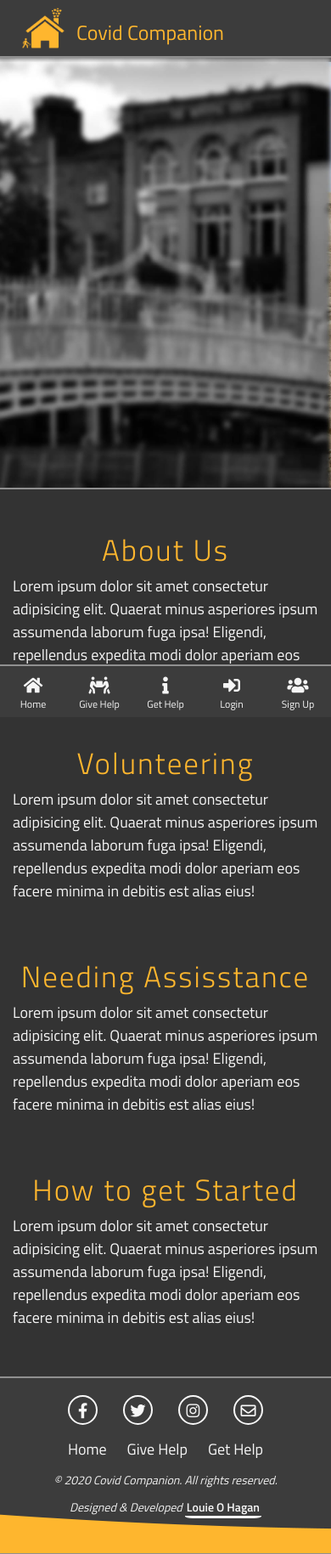
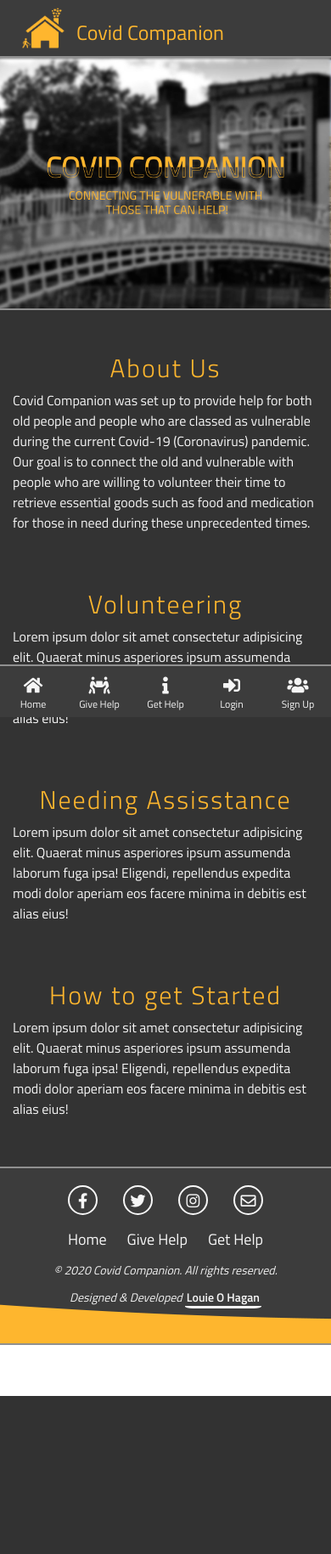
Before and after one commit to LouieOHagan/Covid-Companion-Website, a Flask app: page / in a window 390 px wide. Shown: the top 1829 px of the page at 85% size. After the commit the page ends 1643 px from the top, so only its background shows below. Run offline with Flask 2, Linux system fonts and the light colour scheme; some libraries are stand-ins or nearby versions.

Commit message:
Style: finished styling for home page inc: added new image to images folder which is in the hero image and is fully responsive. Also removed unused class from 403, 404, 500 & not-your-post error pages to clean up code

```diff
--- a/static/css/style.css
+++ b/static/css/style.css
@@ -301,19 +301,21 @@ body {
     background-size: cover;
 }
 
+.home-hero-image {
+    line-height: 60vh;
+    text-align: center;
+}
+
+.home-hero-image img{
+    height: 15rem;
+}
+
 .section-header{
     text-align: center;
     font-size: 35px;
     letter-spacing: 2px;
     color: #feb62e;
     font-weight: 300;
-}
-
-.icon-blue {
-    font-size: 75px;
-    color: #00a8ec;
-    padding-bottom: 15px;
-    padding-top: 0.625rem;
 }
 
 .home-section  {
@@ -706,6 +708,11 @@ body {
 
 /* Active for screen sizes under 992px */
 @media (max-width: 992px) {
+    /* --- Home Page */
+    .home-hero-image img{
+        height: 12rem;
+    }
+
     /* --- Dashboard */
     .dash-card-li {
         margin: 0 15px;
@@ -728,6 +735,18 @@ body {
 
 /* Active for screen sizes under 768px */
 @media (max-width: 768px) {
+    /* --- Home Page */
+    .home-image {
+        height: 50vh;
+    }
+
+    .home-hero-image {
+        line-height: 50vh;
+    }
+
+    .home-hero-image img{
+        height: 9rem;
+    }
 
     /* --- Dashboard */
     .general-card {
@@ -783,6 +802,26 @@ body {
 
 /* Active for screen sizes under 576px */
 @media (max-width:576px) {
+    /* --- Home Page */
+    .home-image {
+        height: 35vh;
+    }
+
+    .home-hero-image {
+        line-height: 35vh;
+    }
+
+    .home-hero-image img{
+        height: 5rem;
+    }
+
+    .section-header {
+        font-size: 30px;
+    }
+
+    .home-section p {
+        font-size: 16px;
+    }
 
     /* --- Flash Messages */
     .flash-message {
@@ -925,6 +964,22 @@ body {
 
 /* Active for screen sizes under 350px */
 @media (max-width: 350px) {
+    /* --- Home Page */
+    .section-header {
+        font-size: 25px;
+    }
+
+    .home-image {
+        height: 25vh;
+    }
+
+    .home-hero-image {
+        line-height: 25vh;
+    }
+
+    .home-hero-image img{
+        height: 4rem;
+    }
 
     /* --- Flash Messages */
     .flash-message {
@@ -1053,6 +1108,26 @@ body {
 
 /* Active for screen sizes under 292px */
 @media (max-width:292px) {
+    /* --- Home Page */
+    .home-image {
+        height: 25vh;
+    }
+
+    .home-hero-image {
+        line-height: 25vh;
+    }
+
+    .home-hero-image img{
+        height: 3rem;
+    }
+
+    .home-section p {
+        font-size: 15px;
+    }
+
+    .home-section {
+        margin: 20px auto 10px;
+    }
 
     /* --- Flash Messages */
     .flash-message {
--- a/templates/403.html
+++ b/templates/403.html
@@ -8,7 +8,7 @@
 
         <!-- Landing Page Image -->
         <div class="row">
-            <div class="col-12 hero-image hero-text">
+            <div class="col-12 hero-text">
                 <img src="{{ url_for('static', filename='images/403.png') }}" alt="403 Image" />
             </div>
         </div>
--- a/templates/404.html
+++ b/templates/404.html
@@ -8,7 +8,7 @@
 
         <!-- Landing Page Image -->
         <div class="row">
-            <div class="col-12 hero-image hero-text">
+            <div class="col-12 hero-text">
                 <img src="{{ url_for('static', filename='images/404.png') }}" alt="404 Image" />
             </div>
         </div>
--- a/templates/500.html
+++ b/templates/500.html
@@ -8,7 +8,7 @@
 
         <!-- Landing Page Image -->
         <div class="row">
-            <div class="col-12 hero-image hero-text">
+            <div class="col-12 hero-text">
                 <img src="{{ url_for('static', filename='images/500.png') }}" alt="404 Image" />
             </div>
         </div>
--- a/templates/index.html
+++ b/templates/index.html
@@ -7,7 +7,11 @@
     <div class="container-fluid container-head">
         <div class="row hero-row">
             <div class="col-12 home-image">
-
+                <div class="row">
+                    <div class="col-12 home-hero-image">
+                        <img src="{{ url_for('static', filename='images/home.png') }}" alt="404 Image" />
+                    </div>
+                </div>
             </div>
         </div>
     </div>
@@ -19,7 +23,7 @@
             <div class="row">
                 <div class="col-12 col-md-8 home-section about-sect">
                     <h2 class="section-header">About Us</h2>
-                    <p>Lorem ipsum dolor sit amet consectetur adipisicing elit. Quaerat minus asperiores ipsum assumenda laborum fuga ipsa! Eligendi, repellendus expedita modi dolor aperiam eos facere minima in debitis est alias eius!</p>
+                    <p>Covid Companion was set up to provide help for both old people and people who are classed as vulnerable during the current Covid-19 (Coronavirus) pandemic. Our goal is to connect the old and vulnerable with people who are willing to volunteer their time to retrieve essential goods such as food and medication for those in need during these unprecedented times.</p>
                 </div>
             </div>
         <!-- / .About Us Section -->
--- a/templates/not-your-post.html
+++ b/templates/not-your-post.html
@@ -8,7 +8,7 @@
 
         <!-- Landing Page Image -->
         <div class="row">
-            <div class="col-12 hero-image hero-text">
+            <div class="col-12 hero-text">
                 <img src="{{ url_for('static', filename='images/403.png') }}" alt="403 Image" />
             </div>
         </div>
```
Also changed, not shown: static/images/home.png (added).
